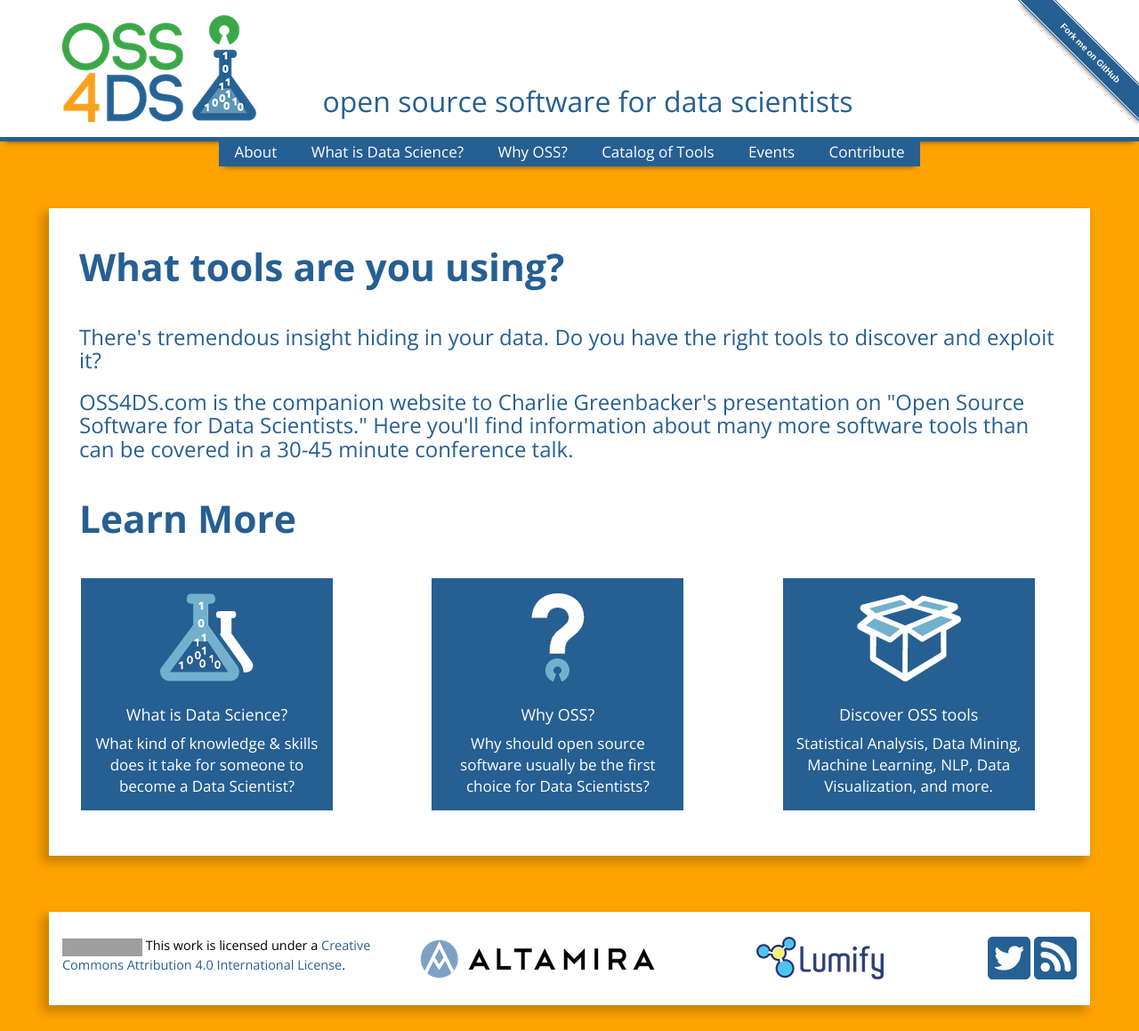
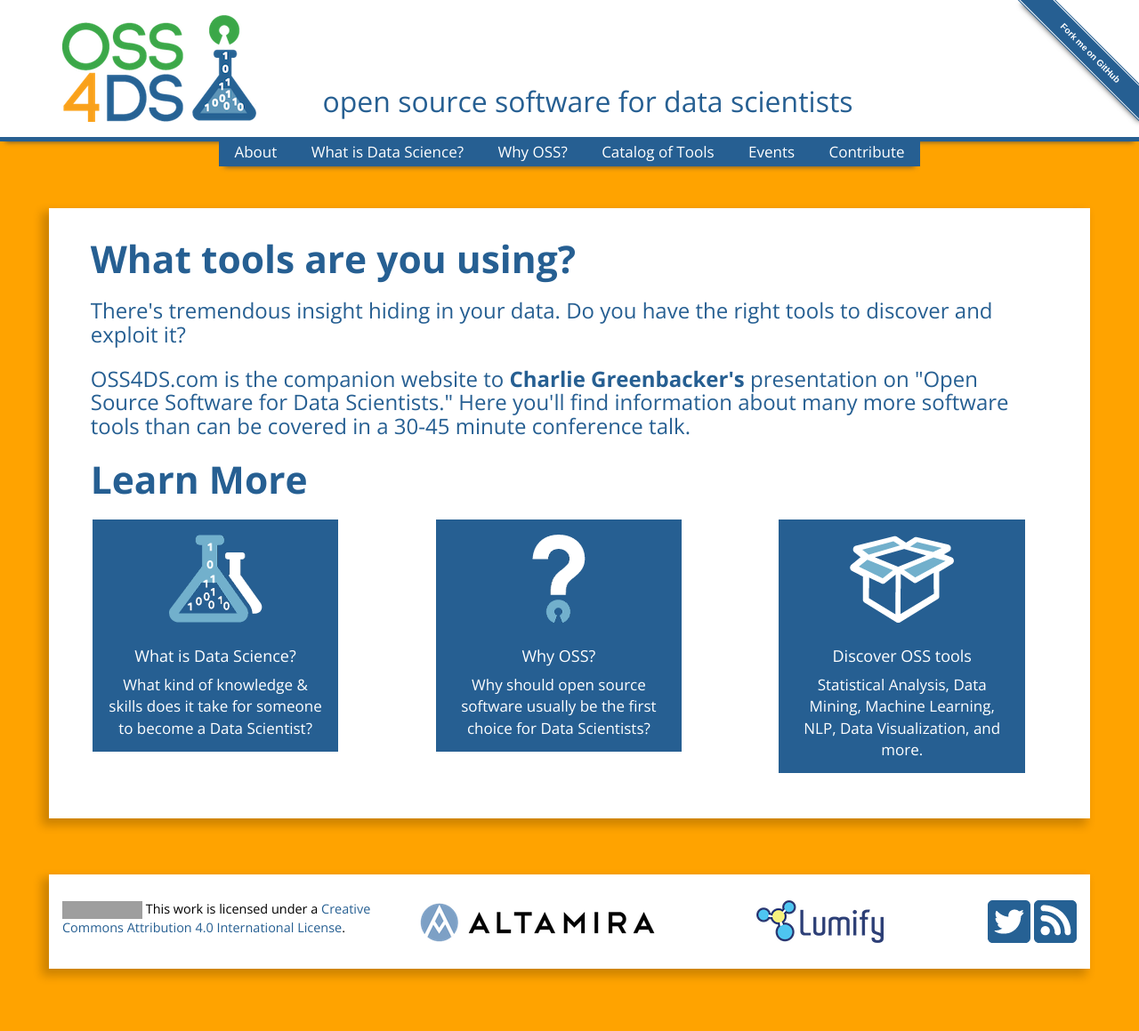
Before and after one commit to RaymondActuary/OSS4DS, a Jekyll site: the page built from index.html, in a window 1280 px wide. Shown: the whole page at 89% size. Built offline with Jekyll 4.4.1, drawn with Linux system fonts in a browser that asks for light colours; Markdown is read by kramdown in place of the engine named in the settings; after the commit the page ends 1118 px from its top, so only the background shows below that; grey boxes are pictures that could not be loaded.

Commit message:
More CSS tweaks...

```diff
--- a/_includes/nav.html
+++ b/_includes/nav.html
@@ -3,8 +3,7 @@
     <li><a href="/">About</a></li>
     <li><a href="{{root_url}}/what-is-data-science.html">What is Data Science?</a></li>
     <li><a href="{{root_url}}/why-oss.html">Why OSS?</a></li>
-    {% capture post_count %}{{ site.posts | size }}{% endcapture %}
-    {% if post_count == "0" %}{% else %}<li><a href="{{root_url}}/blog">Catalog of Tools</a></li>{% endif %}
+    <li><a href="{{root_url}}/blog">Catalog of Tools</a></li>
     <li><a href="{{root_url}}/events.html">Events</a></li>
     <li><a href="{{root_url}}/contribute.html">Contribute</a></li>
   </ul>
--- a/_layouts/blog.html
+++ b/_layouts/blog.html
@@ -2,6 +2,6 @@
 layout: default
 ---
 <div id="blog" class="container">
-  <h2>Catalog of Tools</h2>
+  <h2><a href="{{root_url}}/blog">Catalog of Tools</a></h2>
   {{ content }}
 </div>
--- a/css/main.css
+++ b/css/main.css
@@ -19,7 +19,11 @@
 
 #intro h2, #screenshots h2 {
   font-size: 250%;
-  margin: 1em 0;
+  margin: 0 0 0.5em 0;
+}
+
+#intro h3 {
+  margin: 0 0 1em 0;
 }
 
 #intro a, #intro a:hover {
@@ -100,7 +104,7 @@
   background-color: #fff;
   margin-top: 3em;
   margin-bottom: 2em;
-  padding: 0 2em 2em 2em;
+  padding: 2em 2.75em;
   -moz-box-shadow: -6px 6px 10px 2px rgba(0,0,0,0.2);
   -webkit-box-shadow: -6px 6px 10px 2px rgba(0,0,0,0.2);
   box-shadow: -6px 6px 10px 2px rgba(0,0,0,0.2);
@@ -157,20 +161,22 @@
 }
 
 #blog {
-  background-color: #ddd;
-  padding: 30px;
-  margin-top: 4em;
+  background-color: #fff;
+  margin-top: 3em;
+  margin-bottom: 1em;
+  -moz-box-shadow: -6px 6px 10px 2px rgba(0,0,0,0.2);
+  -webkit-box-shadow: -6px 6px 10px 2px rgba(0,0,0,0.2);
+  box-shadow: -6px 6px 10px 2px rgba(0,0,0,0.2);
 }
 
 #blog > h2 {
-  margin: 0 0 30px 0;
-  padding: 0;
+  padding: 0.5em;
   font-weight: bold;
   color: #265F92;
 }
 
 .post {
-  padding: 3em;
+  padding: 0.5em 2em 0 2em;
   background-color: white;
   margin-bottom: 3em;
 }
@@ -205,6 +211,10 @@
   text-align: right;
 }
 
+#disqus_thread {
+  padding: 0 1em 0 1em;
+}
+
 .pagination {
   margin: 0;
   padding: 0;
--- a/index.html
+++ b/index.html
@@ -7,7 +7,7 @@
 <div id="intro" class="container">
   <h2><strong>What tools are you using?</strong></h2>
   <h3>There's tremendous insight hiding in your data. Do you have the right tools to discover and exploit it?</h3>
-  <h3>OSS4DS.com is the companion website to <a href="https://twitter.com/greenbacker">Charlie Greenbacker's</a> presentation on "Open Source Software for Data Scientists." Here you'll find information about many more software tools than can be covered in a 30-45 minute conference talk.</h3>
+  <h3>OSS4DS.com is the companion website to <a href="https://twitter.com/greenbacker"><strong>Charlie Greenbacker's</strong></a> presentation on "Open Source Software for Data Scientists." Here you'll find information about many more software tools than can be covered in a 30-45 minute conference talk.</h3>
   <h2><strong>Learn More</strong></h2>
   <div class="row">
       <div class="col-md-3 card">
```
